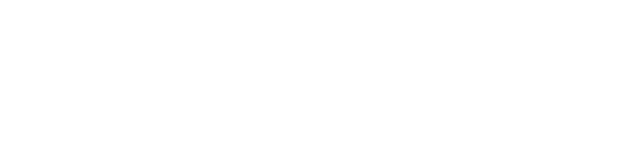
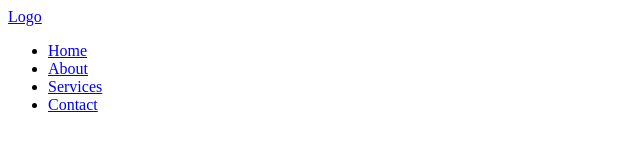
Before and after one commit to Kenneth732/Shoppers, a plain HTML site: page index.html in a window 1280 px wide. Shown: the whole page, without its empty margins (0-640 px from the left). Drawn offline with Linux system fonts and the light colour scheme.

Commit message:
html navbar

```diff
--- a/index.html
+++ b/index.html
@@ -7,6 +7,22 @@
     <title>🛒eCommerce application</title>
 </head>
 <body>
+    <div class="container">
+        <header>
+            <nav class="navbar">
+                <div class="navbar-brand">
+                  <a href="#" class="logo">Logo</a>
+                </div>
+                <ul class="navbar-menu">
+                  <li><a href="#">Home</a></li>
+                  <li><a href="#">About</a></li>
+                  <li><a href="#">Services</a></li>
+                  <li><a href="#">Contact</a></li>
+                </ul>
+              </nav>
+
+        </header>
+    </div>
     <script src="static/js/script.js"></script>
 </body>
 </html>
```
